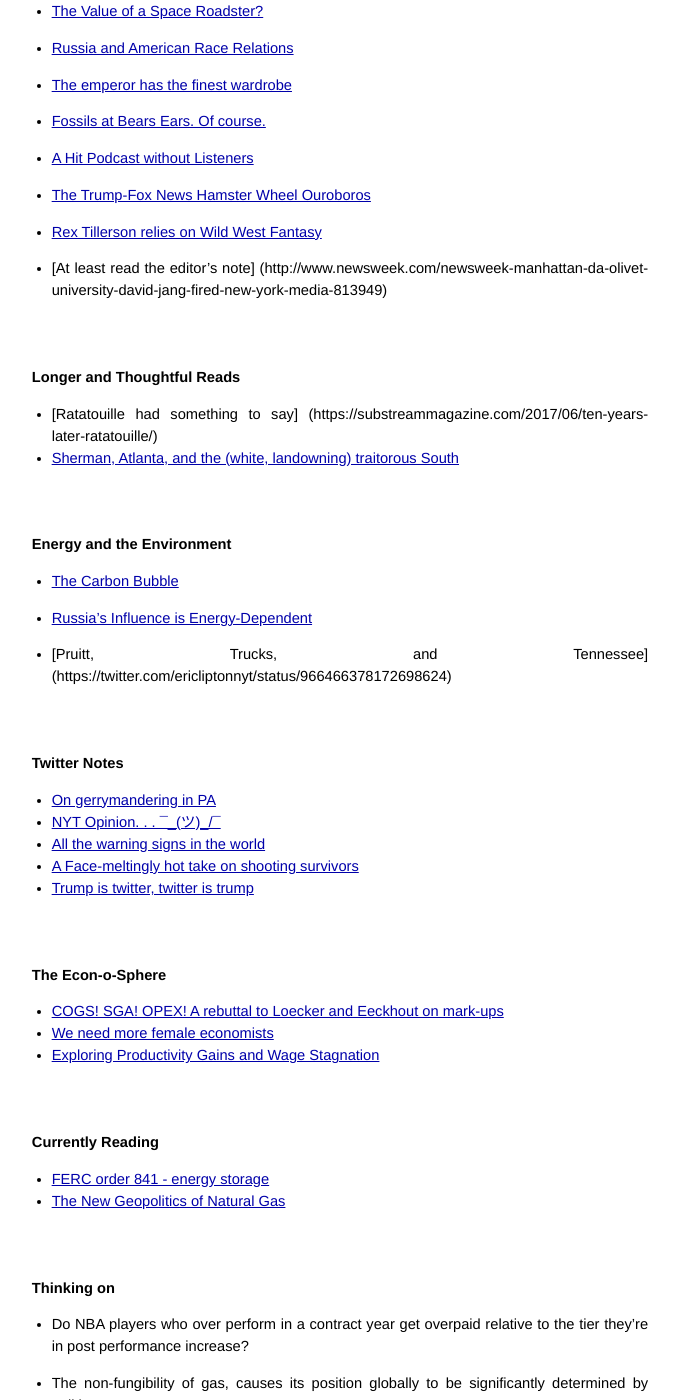
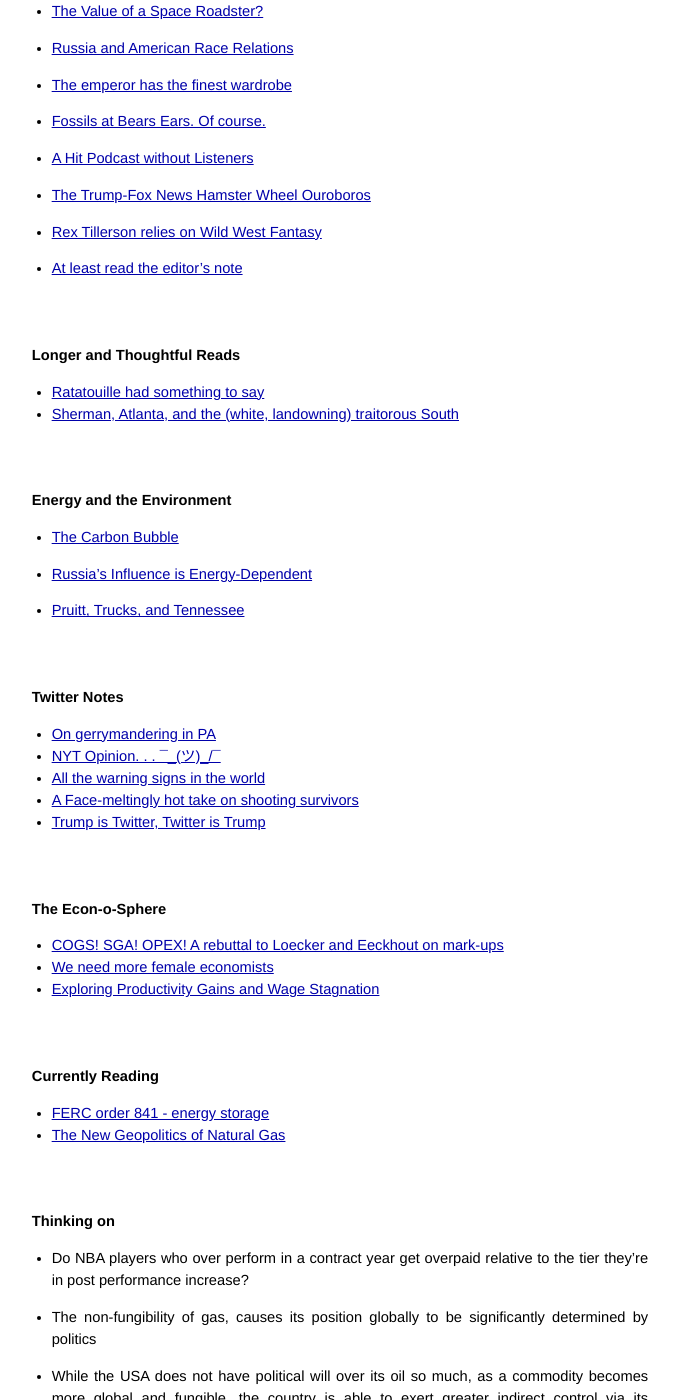
Before and after one commit to cwaldoch/cwaldoch.github.io, a Jekyll site: the page built from _posts/2018-02-23-Weekly-Roundup-No-4.md, in a window 1280 px wide and 1400 px high, scrolled down 950 px. Shown: the whole window, without its empty margins (300-979 px from the left). Built offline with Jekyll 4.4.1, drawn with Linux system fonts in a browser that asks for light colours; our own code applies the rules of GitHub Pages for plain Markdown files.

Commit message:
Update 2018-02-23-Weekly-Roundup-No-4.md

```diff
--- a/_posts/2018-02-23-Weekly-Roundup-No-4.md
+++ b/_posts/2018-02-23-Weekly-Roundup-No-4.md
@@ -30,14 +30,14 @@ I closed out the analysis on one annual report at work, and immediately moved on
 
 * [Rex Tillerson relies on Wild West Fantasy](https://www.cbsnews.com/amp/news/rex-tillerson-secretary-of-state-60-minutes-interview/)
 
-* [At least read the editor's note] (http://www.newsweek.com/newsweek-manhattan-da-olivet-university-david-jang-fired-new-york-media-813949)
+* [At least read the editor's note](http://www.newsweek.com/newsweek-manhattan-da-olivet-university-david-jang-fired-new-york-media-813949)
 
 
 ![]()
 
 # Longer and Thoughtful Reads
 
-* [Ratatouille had something to say] (https://substreammagazine.com/2017/06/ten-years-later-ratatouille/)
+* [Ratatouille had something to say](https://substreammagazine.com/2017/06/ten-years-later-ratatouille/)
 * [Sherman, Atlanta, and the (white, landowning) traitorous South](https://pando.com/2014/11/20/the-war-nerd-why-sherman-was-right-to-burn-atlanta/)
 
 
@@ -49,7 +49,7 @@ I closed out the analysis on one annual report at work, and immediately moved on
 
 * [Russia's Influence is Energy-Dependent](https://amp.businessinsider.com/r-trump-energy-dominance-policy-pits-washington-against-moscow-2018-2)
 
-* [Pruitt, Trucks, and Tennessee] (https://twitter.com/ericliptonnyt/status/966466378172698624)
+* [Pruitt, Trucks, and Tennessee](https://twitter.com/ericliptonnyt/status/966466378172698624)
 
 ![]()
 
@@ -59,7 +59,7 @@ I closed out the analysis on one annual report at work, and immediately moved on
 * [NYT Opinion. . . ¯\_(ツ)_/¯](https://twitter.com/dylanmatt/status/965578876956143616)
 * [All the warning signs in the world](https://twitter.com/mattdpearce/status/964526122376376321)
 * [A Face-meltingly hot take on shooting survivors](https://twitter.com/natesilver538/status/965991712551251968)
-* [Trump is twitter, twitter is trump](https://twitter.com/mattyglesias/status/966726039807385600)
+* [Trump is Twitter, Twitter is Trump](https://twitter.com/mattyglesias/status/966726039807385600)
 
 
 ![]()
```
